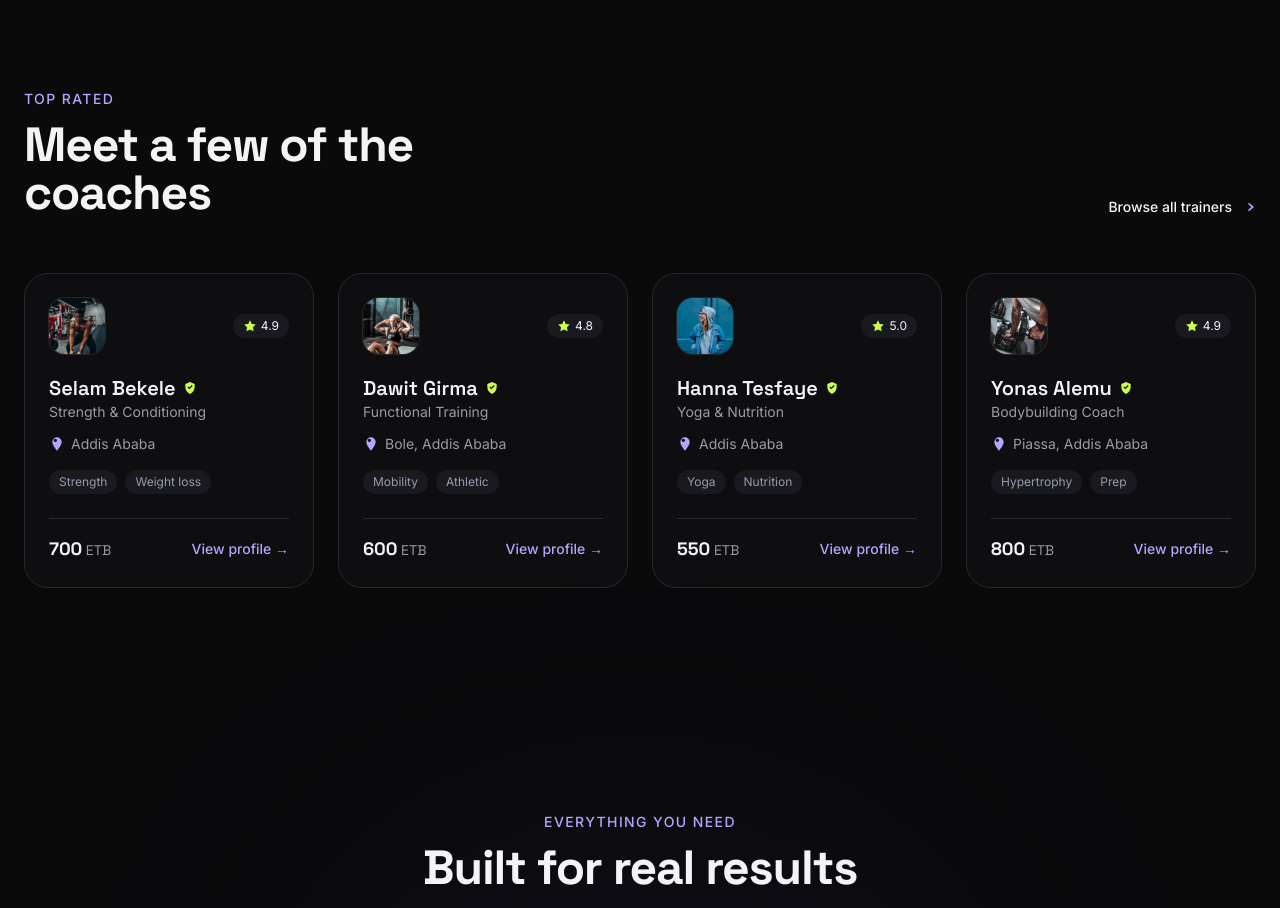
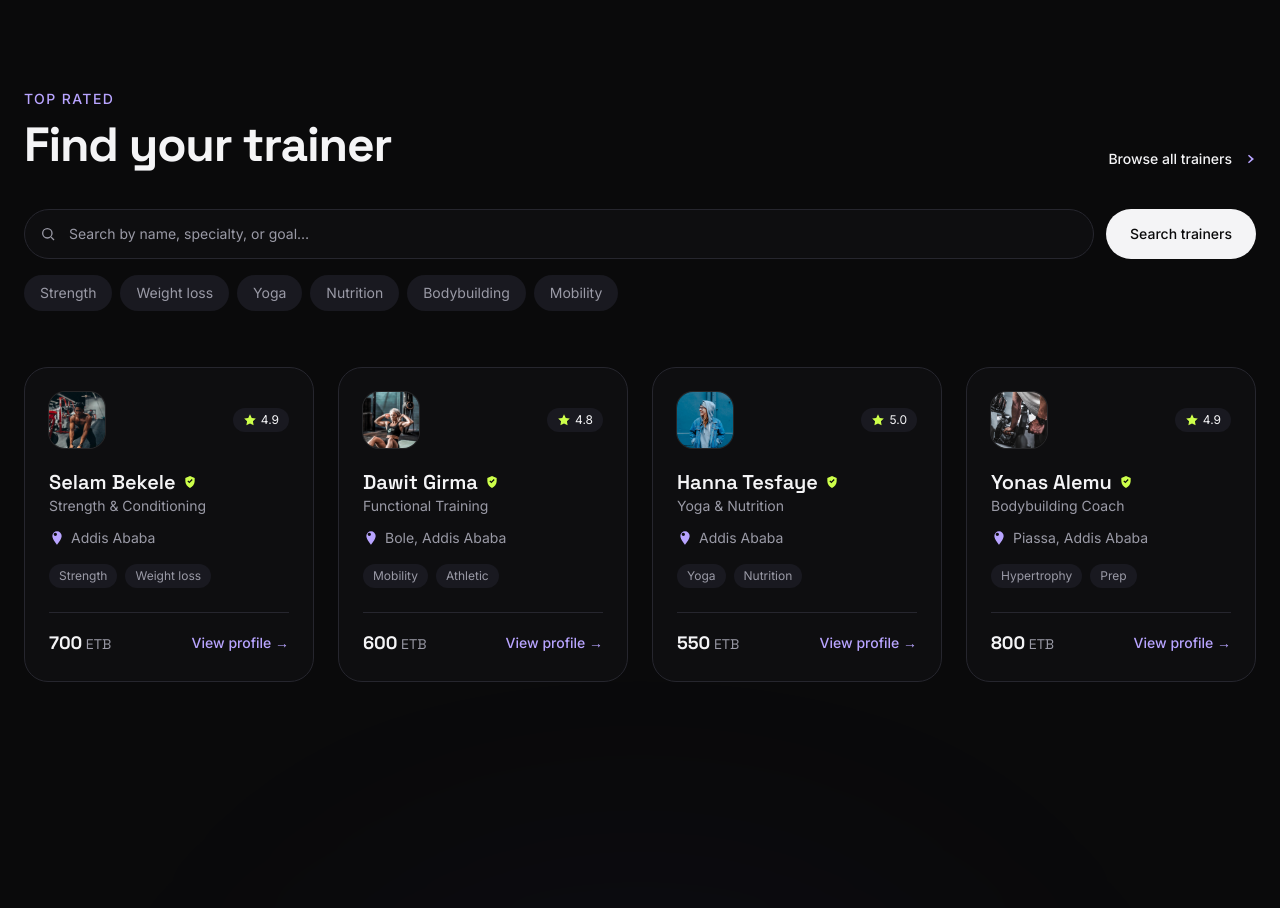
Before and after one commit to Kirubel567/CoachBridge, a Next.js app in the folder frontend/: page / in a window 1280 px wide. Shown: the part 1780-2688 px from the top of the page. Built offline with nearby package versions, Linux system fonts and the light colour scheme.

Commit message:
Bring trainer search into the landing flow

```diff
--- a/frontend/src/app/(site)/trainers/page.tsx
+++ b/frontend/src/app/(site)/trainers/page.tsx
@@ -26,6 +26,24 @@ export default function BrowseTrainersPage() {
     const t = setTimeout(() => setDebouncedQ(q), 250);
     return () => clearTimeout(t);
   }, [q]);
+
+  // Seed filters from the URL when arriving from the landing-page search.
+  useEffect(() => {
+    const sp = new URLSearchParams(window.location.search);
+    const qp = sp.get("q");
+    if (qp) {
+      setQ(qp);
+      setDebouncedQ(qp);
+    }
+    const spec = sp.get("specialty");
+    if (spec && specialtyFilters.includes(spec)) setSpecialty(spec);
+    const st = sp.get("sessionType");
+    if (st === "in-person" || st === "online") setSessionType(st);
+    const sortp = sp.get("sort");
+    if (sortp) setSort(sortp as TrainerQuery["sort"]);
+    // Runs once on mount.
+    // eslint-disable-next-line react-hooks/exhaustive-deps
+  }, []);
 
   const query = useMemo<TrainerQuery>(
     () => ({
--- a/frontend/src/components/landing/FeaturedTrainers.tsx
+++ b/frontend/src/components/landing/FeaturedTrainers.tsx
@@ -1,12 +1,30 @@
 "use client";
 
+import { useState } from "react";
+import { useRouter } from "next/navigation";
 import Image from "next/image";
 import { motion } from "framer-motion";
 import { Reveal } from "@/components/ui/Reveal";
 import { Icon } from "@/components/ui/Icon";
 import { trainers } from "@/lib/data";
+import { specialtyFilters } from "@/lib/mock";
+
+// Quick-pick specialties for the landing search (skip the "All" option here).
+const quickSpecialties = specialtyFilters.filter((s) => s !== "All").slice(0, 6);
 
 export function FeaturedTrainers() {
+  const router = useRouter();
+  const [q, setQ] = useState("");
+
+  // Hand the search off to the full discovery page with the query prefilled.
+  function goToSearch(specialty?: string) {
+    const params = new URLSearchParams();
+    if (q.trim()) params.set("q", q.trim());
+    if (specialty && specialty !== "All") params.set("specialty", specialty);
+    const qs = params.toString();
+    router.push(qs ? `/trainers?${qs}` : "/trainers");
+  }
+
   return (
     <section id="trainers" className="relative py-28">
       <div className="container-x">
@@ -16,11 +34,11 @@ export function FeaturedTrainers() {
               Top rated
             </p>
             <h2 className="font-display text-4xl font-bold tracking-tight sm:text-5xl">
-              Meet a few of the coaches
+              Find your trainer
             </h2>
           </div>
           <a
-            href="#cta"
+            href="/trainers"
             className="group flex items-center gap-2 text-sm font-medium text-fg"
           >
             Browse all trainers
@@ -29,6 +47,57 @@ export function FeaturedTrainers() {
               className="h-4 w-4 text-accent transition-transform group-hover:translate-x-1"
             />
           </a>
+        </Reveal>
+
+        {/* Inline search — flows within the landing, then opens full results. */}
+        <Reveal delay={0.05} className="mt-10">
+          <form
+            onSubmit={(e) => {
+              e.preventDefault();
+              goToSearch();
+            }}
+            className="flex flex-col gap-3 sm:flex-row"
+          >
+            <div className="relative flex-1">
+              <svg
+                viewBox="0 0 24 24"
+                className="pointer-events-none absolute left-4 top-1/2 h-4 w-4 -translate-y-1/2 text-muted"
+                fill="none"
+                stroke="currentColor"
+                strokeWidth="2"
+              >
+                <circle cx="11" cy="11" r="7" />
+                <path d="m21 21-4.3-4.3" />
+              </svg>
+              <input
+                value={q}
+                onChange={(e) => setQ(e.target.value)}
+                placeholder="Search by name, specialty, or goal…"
+                aria-label="Search trainers"
+                className="w-full rounded-full border border-border bg-surface/50 py-3.5 pl-11 pr-4 text-sm text-fg outline-none transition-colors placeholder:text-muted focus:border-accent-strong/50"
+              />
+            </div>
+            <button
+              type="submit"
+              className="rounded-full bg-fg px-6 py-3.5 text-sm font-medium text-ink transition-transform hover:scale-[1.03]"
+            >
+              Search trainers
+            </button>
+          </form>
+
+          {/* Specialty quick-picks */}
+          <div className="mt-4 flex flex-wrap gap-2">
+            {quickSpecialties.map((s) => (
+              <button
+                key={s}
+                type="button"
+                onClick={() => goToSearch(s)}
+                className="rounded-full bg-surface-2 px-4 py-2 text-sm text-muted transition-colors hover:text-fg"
+              >
+                {s}
+              </button>
+            ))}
+          </div>
         </Reveal>
 
         <div className="mt-14 grid gap-6 sm:grid-cols-2 lg:grid-cols-4">
--- a/frontend/src/components/landing/Navbar.tsx
+++ b/frontend/src/components/landing/Navbar.tsx
@@ -8,7 +8,7 @@ import { Logo } from "@/components/Logo";
 
 const links = [
   { label: "How it works", href: "/#how" },
-  { label: "Find a trainer", href: "/trainers" },
+  { label: "Find a trainer", href: "/#trainers" },
   { label: "Features", href: "/#features" },
   { label: "Pricing", href: "/#pricing" },
 ];
```
